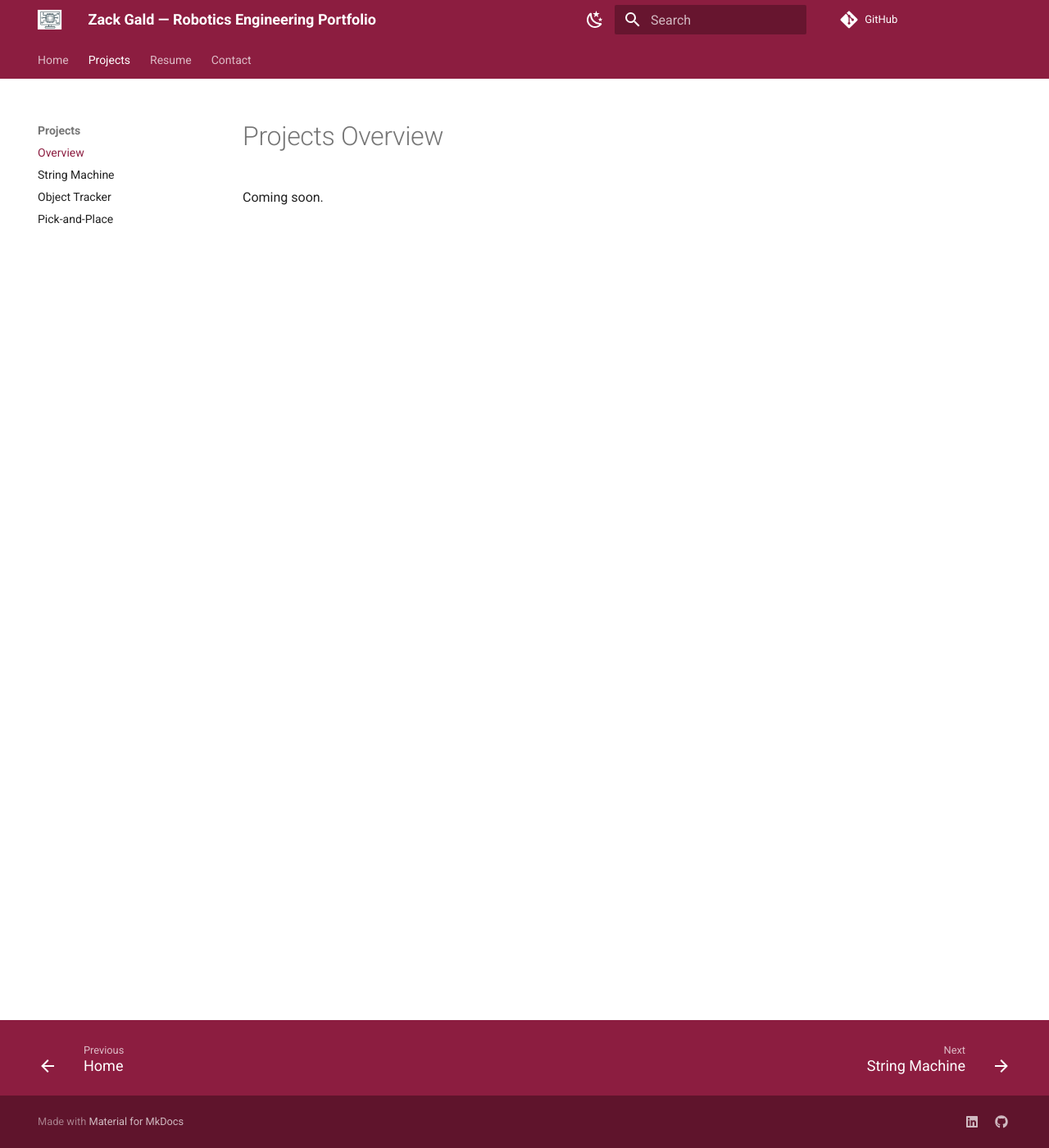
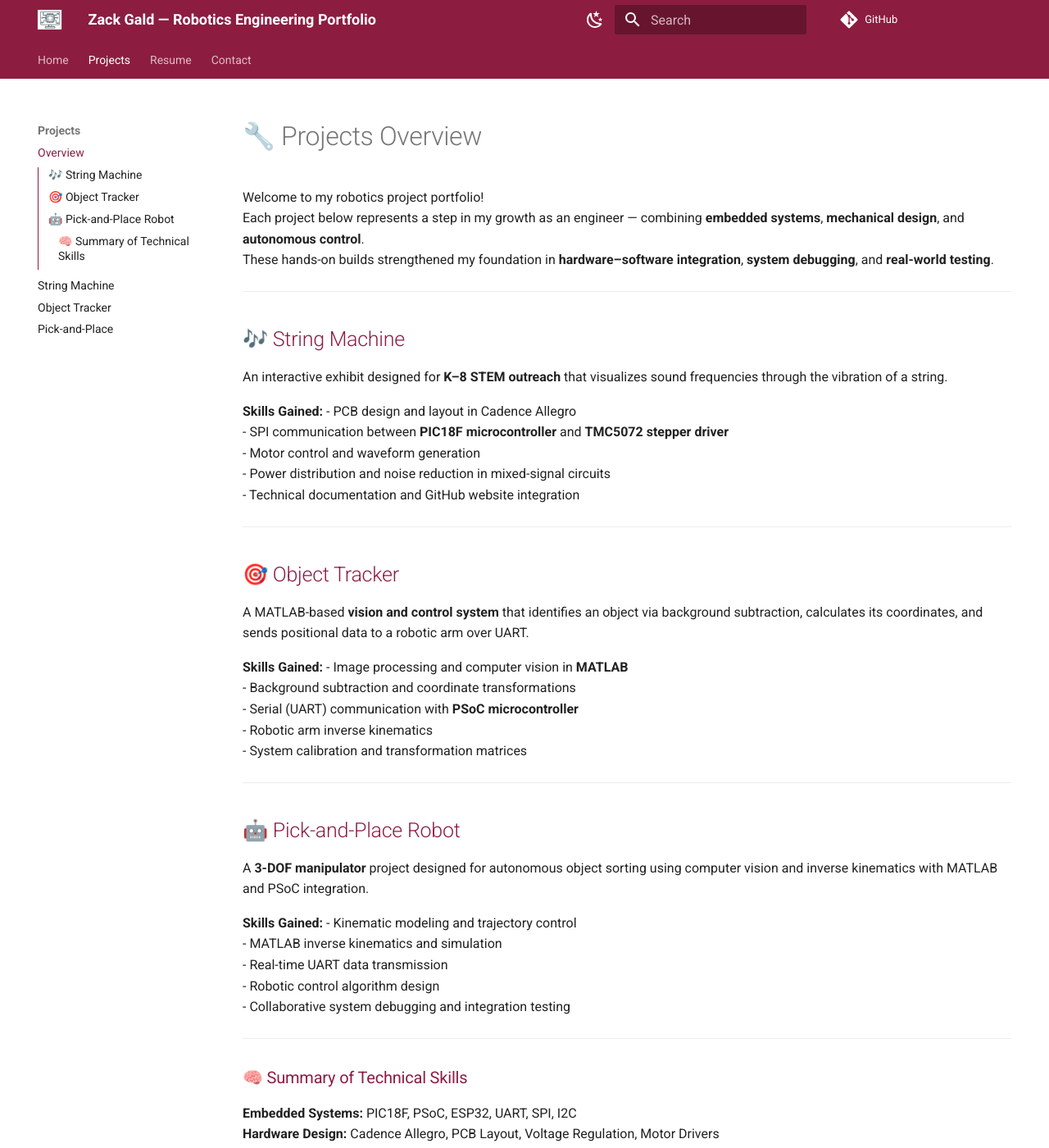
Before and after one commit to zackgald1/zgald, an MkDocs documentation site: the page built from docs/projects/index.md, in a window 1280 px wide and 1400 px high. Shown: the whole window at 82% size. Built offline with MkDocs 1.6.1 and Material for MkDocs 9.7.7, drawn with Linux system fonts in a browser that asks for light colours; comment, search, counter and statistics services are not loaded; some of the changed text lies outside the part shown.

Commit message:
Revamp projects overview with detailed descriptions
Expanded the projects overview with detailed descriptions and skills gained for each project, enhancing the portfolio's presentation.

```diff
--- a/docs/projects/index.md
+++ b/docs/projects/index.md
@@ -1,2 +1,55 @@
-# Projects Overview
-Coming soon.
+# 🔧 Projects Overview
+
+Welcome to my robotics project portfolio!
+Each project below represents a step in my growth as an engineer — combining **embedded systems**, **mechanical design**, and **autonomous control**.
+These hands-on builds strengthened my foundation in **hardware–software integration**, **system debugging**, and **real-world testing**.
+
+---
+
+## 🎶 [String Machine](string-machine.md)
+An interactive exhibit designed for **K–8 STEM outreach** that visualizes sound frequencies through the vibration of a string.
+
+**Skills Gained:**
+- PCB design and layout in Cadence Allegro
+- SPI communication between **PIC18F microcontroller** and **TMC5072 stepper driver**
+- Motor control and waveform generation
+- Power distribution and noise reduction in mixed-signal circuits
+- Technical documentation and GitHub website integration
+
+---
+
+## 🎯 [Object Tracker](object-tracker.md)
+A MATLAB-based **vision and control system** that identifies an object via background subtraction, calculates its coordinates, and sends positional data to a robotic arm over UART.
+
+**Skills Gained:**
+- Image processing and computer vision in **MATLAB**
+- Background subtraction and coordinate transformations
+- Serial (UART) communication with **PSoC microcontroller**
+- Robotic arm inverse kinematics
+- System calibration and transformation matrices
+
+---
+
+## 🤖 [Pick-and-Place Robot](pick-and-place.md)
+A **3-DOF manipulator** project designed for autonomous object sorting using computer vision and inverse kinematics with MATLAB and PSoC integration.
+
+**Skills Gained:**
+- Kinematic modeling and trajectory control
+- MATLAB inverse kinematics and simulation
+- Real-time UART data transmission
+- Robotic control algorithm design
+- Collaborative system debugging and integration testing
+
+---
+
+### 🧠 Summary of Technical Skills
+
+**Embedded Systems:** PIC18F, PSoC, ESP32, UART, SPI, I2C
+**Hardware Design:** Cadence Allegro, PCB Layout, Voltage Regulation, Motor Drivers
+**Software & Tools:** MATLAB, MPLAB X, GitHub, VS Code, ROS2, Gazebo
+**Control & Robotics:** Inverse Kinematics, Stepper Motor Control, Computer Vision
+**Soft Skills:** Team Leadership, Technical Writing, Project Management, Communication
+
+---
+
+> 🚀 “Hands-on design builds confidence — every system I build brings me closer to mastering robotics autonomy and embedded intelligence.”
```
